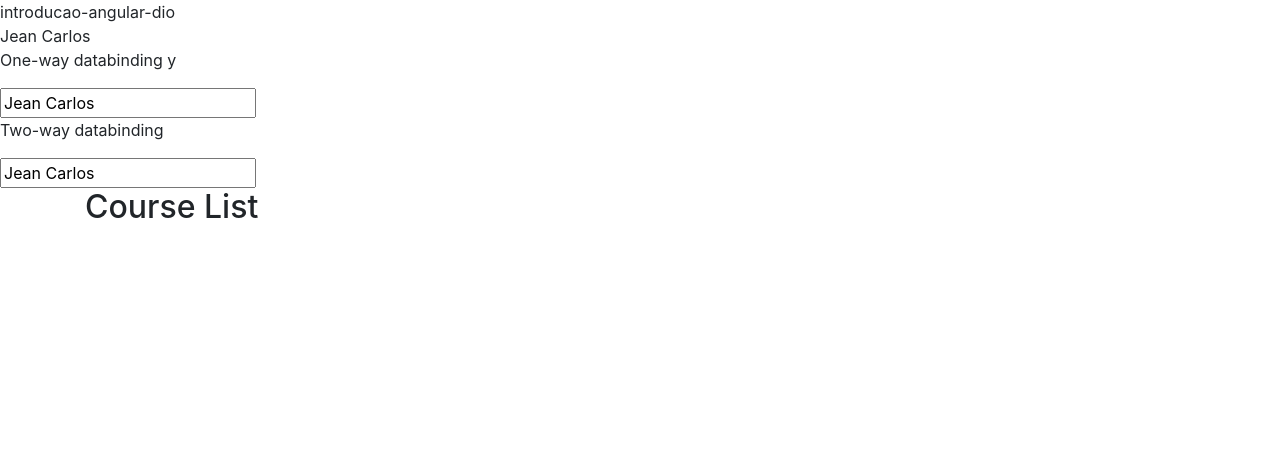
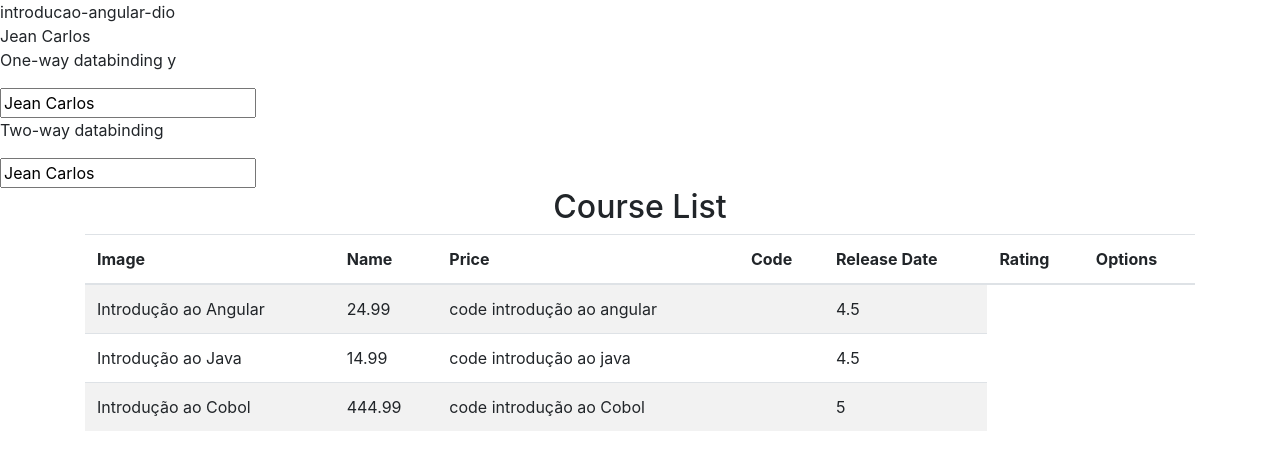
Before and after one commit to JeanCarlos2017/CourseManager, an Angular app in the folder IntroducaoAngularDIO/introducao-angular-dio/: page / in a window 1280 px wide. Shown: the top 470 px of the page. Built offline with nearby package versions, Linux system fonts and the light colour scheme.

Commit message:
listagem de cursos

```diff
--- /dev/null
+++ b/IntroducaoAngularDIO/introducao-angular-dio/src/app/course/course-list.component.css
@@ -0,0 +1,3 @@
+h2{
+    text-align:center;
+}
--- a/IntroducaoAngularDIO/introducao-angular-dio/src/app/course/course-list.component.html
+++ b/IntroducaoAngularDIO/introducao-angular-dio/src/app/course/course-list.component.html
@@ -1 +1,25 @@
 <h2>Course List</h2>
+
+<table class="table table-striped">
+    <thead>
+        <tr>
+            <th>Image</th>
+            <th>Name</th>
+            <th>Price</th>
+            <th>Code</th>
+            <th>Release Date</th>
+            <th>Rating</th>
+            <th>Options</th>
+        </tr>
+    </thead>
+    <tbody>
+        <tr *ngFor="let course of courses">
+            <td>{{ course.name }}</td>
+            <td>{{ course.price }}</td>
+            <td>{{ course.code }}</td>
+            <td>{{ course.releaseDate  }}</td>
+            <td>{{ course.rating  }}</td>
+
+        </tr>
+    </tbody>
+</table>
--- a/IntroducaoAngularDIO/introducao-angular-dio/src/app/course/course-list.component.ts
+++ b/IntroducaoAngularDIO/introducao-angular-dio/src/app/course/course-list.component.ts
@@ -1,9 +1,49 @@
-import { Component } from '@angular/core';
+import { Component, OnInit } from '@angular/core';
+import { Course } from './course';
 
 @Component({
     selector: 'app-course-list',
-    templateUrl: './course-list.component.html'
+    templateUrl: './course-list.component.html',
+    styleUrls: ['./course-list.component.css']
 })
-export class CourseListComponent{
+export class CourseListComponent implements OnInit{
 
+    courses: Course[] = [];
+
+    ngOnInit(): void {
+        this.courses= [
+            {
+                id: 1,
+                name: "Introdução ao Angular",
+                imageUrl: "url Omage",
+                price: 24.99,
+                code: "code introdução ao angular",
+                duration: 5,
+                rating: 4.5,
+                releaseData: "Janeiro/2020"
+            },
+
+            {
+                id: 2,
+                name: "Introdução ao Java",
+                imageUrl: "url Image",
+                price: 14.99,
+                code: "code introdução ao java",
+                duration: 12,
+                rating: 4.5,
+                releaseData: "fevereiro/2021"
+            },
+
+            {
+                id: 3,
+                name: "Introdução ao Cobol",
+                imageUrl: "url Image",
+                price: 444.99,
+                code: "code introdução ao Cobol",
+                duration: 50,
+                rating: 5,
+                releaseData: "junho/2014"
+            }
+        ]
+    }
 }
--- /dev/null
+++ b/IntroducaoAngularDIO/introducao-angular-dio/src/app/course/course.ts
@@ -0,0 +1,10 @@
+export class Course{
+    id: number;
+    name: string;
+    imageUrl: string;
+    price: number;
+    code: string;
+    duration: number;
+    rating: number;
+    releaseData: string;
+}
```
Also changed, not shown: 1 other file (tests, documents, lock files or other folders).
